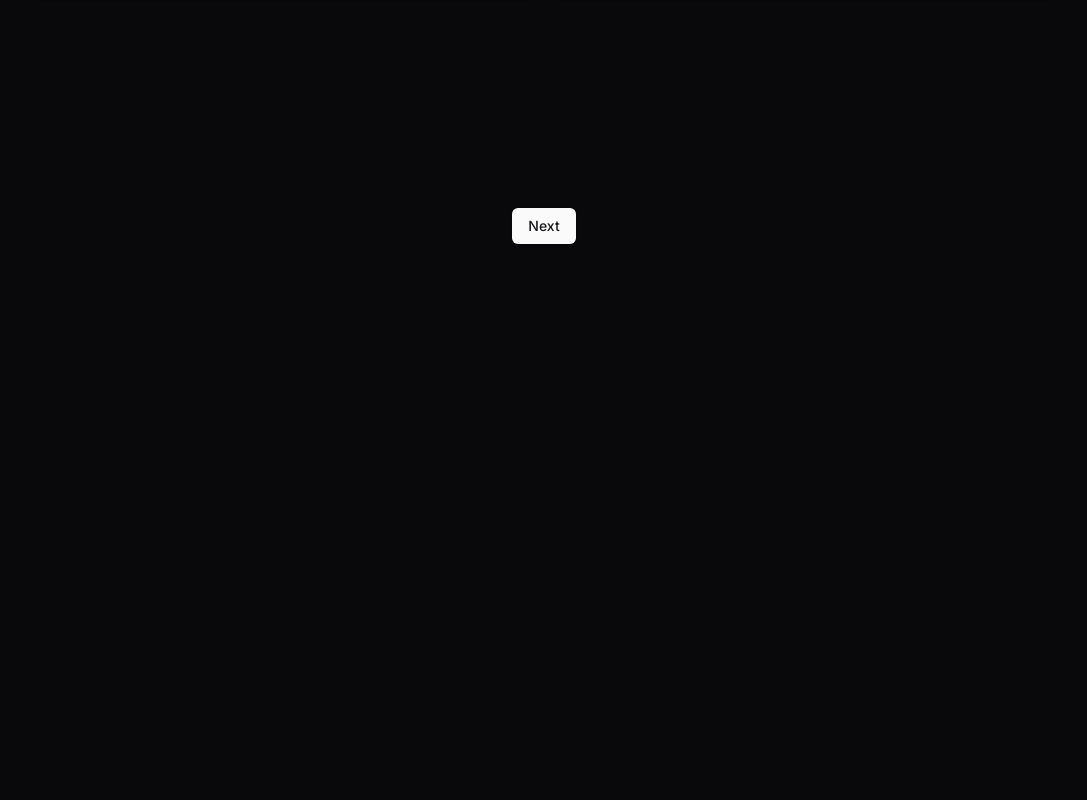
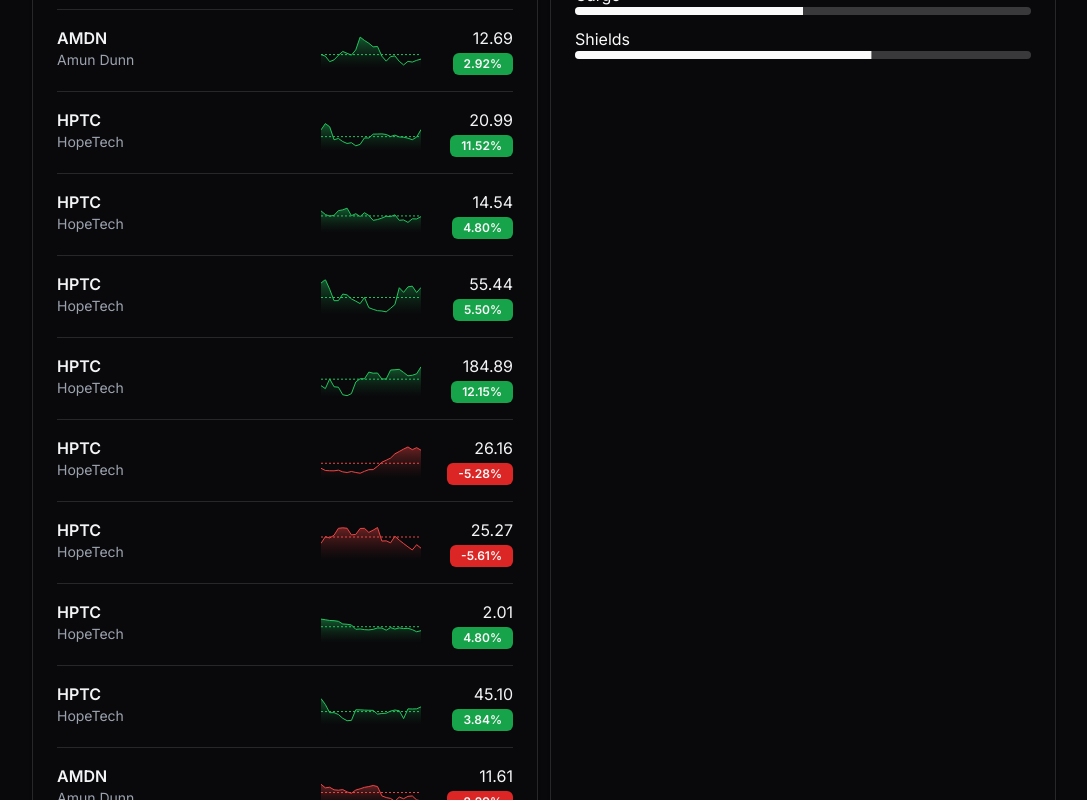
Before and after one commit to codegangsta/Astroneer, a Next.js app in the folder galactic_market_sim/: page / in a window 1280 px wide. Shown: the part 460-1260 px from the top of the page, without its empty margins (96-1183 px from the left). Before the commit the page ends 800 px from the top, so only its background shows below. Built offline with nearby package versions, Linux system fonts and the light colour scheme.

Commit message:
Add some random stuff to the simulator

```diff
--- a/galactic_market_sim/app/page.tsx
+++ b/galactic_market_sim/app/page.tsx
@@ -8,9 +8,11 @@ import {
   CardHeader,
   CardTitle,
 } from "@/components/ui/card";
+import { Progress } from "@/components/ui/progress";
 import { Separator } from "@/components/ui/separator";
 import { Category, Company, Trends } from "@/sim/company";
 import Exchange from "@/sim/exchange";
+import { RollTarget } from "@/sim/roll";
 import { rollD } from "@/sim/util";
 import { useState } from "react";
 
@@ -24,7 +26,27 @@ const trends: Trends = {
   [Category.Shields]: { score: rollD(20) },
 };
 
+const jeremy = new Company(
+  "Jeremy's Company",
+  "JERM",
+  19.86,
+  100000000,
+  Category.HabsAndCockpits
+);
+jeremy.traits = [
+  {
+    name: "Lasting Impact",
+    description: "+2 to impact rolls",
+    process: (roll) => {
+      if (roll.target() === RollTarget.Impact) {
+        roll.addModifier({ name: "Lasting Impact", value: 2 });
+      }
+    },
+  },
+];
+
 const companies: Company[] = [
+  jeremy,
   new Company(
     "Stroud Eklund",
     "STEK",
@@ -34,10 +56,26 @@ const companies: Company[] = [
   ),
   new Company("HopeTech", "HPTC", 19.86, 100000000, Category.HabsAndCockpits),
   new Company("Amun Dunn", "AMDN", 12.34, 100000000, Category.Shields),
+  new Company("HopeTech", "HPTC", 19.86, 100000000, Category.HabsAndCockpits),
+  new Company("HopeTech", "HPTC", 19.86, 100000000, Category.HabsAndCockpits),
+  new Company("HopeTech", "HPTC", 19.86, 100000000, Category.HabsAndCockpits),
+  new Company("HopeTech", "HPTC", 19.86, 100000000, Category.HabsAndCockpits),
+  new Company("HopeTech", "HPTC", 19.86, 100000000, Category.HabsAndCockpits),
+  new Company("HopeTech", "HPTC", 19.86, 100000000, Category.HabsAndCockpits),
+  new Company("HopeTech", "HPTC", 19.86, 100000000, Category.HabsAndCockpits),
+  new Company("HopeTech", "HPTC", 19.86, 100000000, Category.HabsAndCockpits),
+  new Company("Amun Dunn", "AMDN", 12.34, 100000000, Category.Shields),
+  new Company("Amun Dunn", "AMDN", 12.34, 100000000, Category.Shields),
+  new Company("Amun Dunn", "AMDN", 12.34, 100000000, Category.Shields),
+  new Company("Amun Dunn", "AMDN", 12.34, 100000000, Category.Shields),
+  new Company("Amun Dunn", "AMDN", 12.34, 100000000, Category.Shields),
+  new Company("Amun Dunn", "AMDN", 12.34, 100000000, Category.Shields),
+  new Company("Amun Dunn", "AMDN", 12.34, 100000000, Category.Shields),
+  new Company("Amun Dunn", "AMDN", 12.34, 100000000, Category.Shields),
 ];
 
 const exchange = new Exchange("Trade Authority Exchange", companies, trends);
-for (let i = 0; i < 144; i++) {
+for (let i = 0; i < 240; i++) {
   exchange.tick();
 }
 
@@ -51,6 +89,7 @@ export default function Home() {
 
   return (
     <main className="flex min-h-screen flex-col items-center justify-between p-24">
+      <Button onClick={onClick}>Next</Button>
       <div className="z-10 max-w-5xl w-full gap-3 grid grid-cols-2">
         <Card>
           <CardHeader>
@@ -73,15 +112,22 @@ export default function Home() {
         </Card>
         <Card>
           <CardHeader>
-            <CardTitle>Supply and Demand</CardTitle>
+            <CardTitle>Market Demand</CardTitle>
             <CardDescription>
               This is a description for the Supply and Demand
             </CardDescription>
           </CardHeader>
+          <CardContent className="flex flex-col gap-3">
+            {Object.keys(trends).map((trend) => (
+              <div key={trend}>
+                <span>{trend}</span>
+                <Progress value={trends[trend as Category].score * 5} />
+              </div>
+            ))}
+          </CardContent>
           <CardContent></CardContent>
         </Card>
       </div>
-      <Button onClick={onClick}>Next</Button>
     </main>
   );
 }
--- a/galactic_market_sim/components/company-symbol.tsx
+++ b/galactic_market_sim/components/company-symbol.tsx
@@ -28,7 +28,7 @@ export function CompanySymbol({ company }: Props) {
           <Badge
             variant="secondary"
             className={cn(
-              company.changePercent > 0 ? "bg-green-500" : "bg-red-500"
+              company.changePercent > 0 ? "bg-green-600" : "bg-red-600"
             )}
           >
             <div className="text-center w-full">
--- a/galactic_market_sim/sim/company.tsx
+++ b/galactic_market_sim/sim/company.tsx
@@ -1,5 +1,5 @@
 import { Roll, RollTarget } from "./roll";
-import Trait from "./trait";
+import { Trait } from "./traits/base";
 
 export class Company {
   public traits: Trait[] = [];
--- a/galactic_market_sim/sim/exchange.tsx
+++ b/galactic_market_sim/sim/exchange.tsx
@@ -1,11 +1,11 @@
-import { Company, Trends } from "./company";
+import { Category, Company, Trends } from "./company";
 import { Roll, RollTarget } from "./roll";
 
 class Exchange {
   // Game variables, consider moving to an interface
   public trendPositiveNormal: number = 1;
   public trendNegativeNormal: number = -1;
-  public trendPositiveCritical: number = 5;
+  public trendPositiveCritical: number = 3;
   public trendNegativeCritical: number = -3;
 
   constructor(
@@ -26,7 +26,11 @@ class Exchange {
 
   // Each company chooses a category to invest in
   forecastPhase() {
-    this.companies.forEach((company) => {});
+    this.companies.forEach((company) => {
+      company.forecast = Object.keys(this.categories)[
+        Math.floor(Math.random() * Object.keys(this.categories).length)
+      ] as Category;
+    });
   }
 
   // Each company chooses a strategy for the next phase
@@ -80,7 +84,7 @@ class Exchange {
       var priceChangePercent =
         ((company.impactRoll.modified(isNegative) *
           company.analysisRoll.modified(isNegative) *
-          10) / //todo: rework trend score
+          (trend.score / 2)) / //todo: rework trend score
           100) *
         (isNegative ? -0.75 : 1);
 
@@ -96,16 +100,26 @@ class Exchange {
       console.log("\t", company.impactRoll.toString());
       console.log("\t", company.analysisRoll.toString());
       console.log("\t", company.price);
+    });
 
-      // change trends
+    this.companies.forEach((company) => {
+      const trend = this.categories[company.forecast];
       if (company.executionRoll.isCriticalSuccess()) {
         trend.score += this.trendPositiveCritical;
+        trend.score = Math.min(trend.score, 20);
+        trend.score = Math.max(trend.score, 1);
       } else if (company.executionRoll.isSuccess()) {
         trend.score += this.trendPositiveNormal;
+        trend.score = Math.min(trend.score, 20);
+        trend.score = Math.max(trend.score, 1);
       } else if (company.executionRoll.isCriticalFailure()) {
         trend.score += this.trendNegativeCritical;
+        trend.score = Math.min(trend.score, 20);
+        trend.score = Math.max(trend.score, 1);
       } else if (company.executionRoll.isFailure()) {
         trend.score += this.trendNegativeNormal;
+        trend.score = Math.min(trend.score, 20);
+        trend.score = Math.max(trend.score, 1);
       }
     });
   }
```
Also changed, not shown: galactic_market_sim/sim/traits/base.tsx (+4 -13 lines), galactic_market_sim/sim/traits/lasting_impact.tsx (added, +10 -0 lines).
